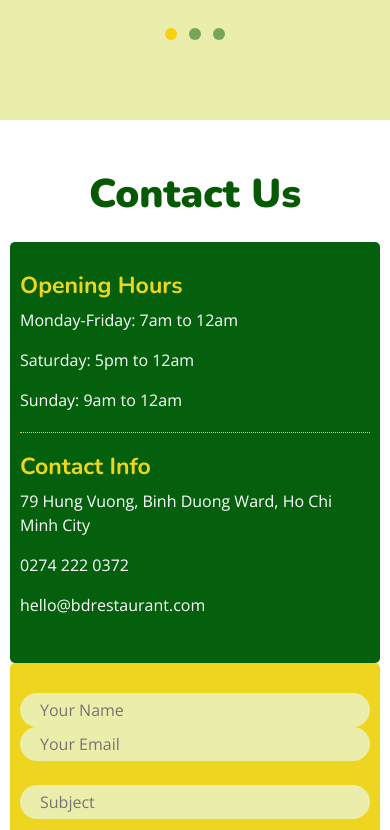
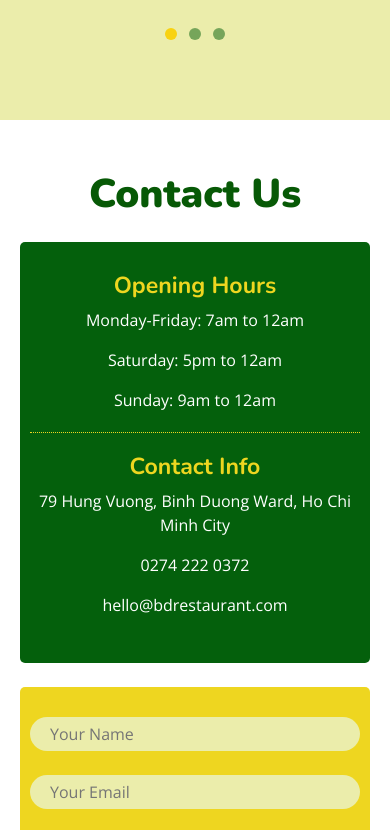
Before and after one commit to leducnhan230/BD-Restaurant, a plain HTML site: page src/index.html in a window 390 px wide. Shown: the part 10261-11091 px from the top of the page. Drawn offline with Linux system fonts and the light colour scheme.

Commit message:
feat(layout): complete contract section for mobile layout

```diff
--- a/src/css/style.css
+++ b/src/css/style.css
@@ -796,4 +796,16 @@ footer .right-bottom button {
         font-size: 30px;
     }
 
+    /* Contact */
+    .contact {
+        padding: 50px 20px;
+    }
+
+    .contact .info {
+        text-align: center;
+    }
+
+    .contact button{
+        width: 100%;
+    }
 }
--- a/src/index.html
+++ b/src/index.html
@@ -489,7 +489,7 @@
                 <!-- Contact -->
                 <section class="contact">
                     <h2 class="text-center mb-4">Contact Us</h2>
-                    <div class="row">
+                    <div class="row gy-4">
                         <div class="col-md-6">
                             <div class="info">
                                 <div class="top-info">
@@ -509,13 +509,13 @@
                         <div class="col-md-6">
                             <div class="form">
                                 <form action="" method="post">
-                                    <div class="row mb-4">
-                                        <div class="col-md-6">
+                                    <div class="row mb-4 gy-4">
+                                        <div class="col-md-6 col-12">
                                             <div class="box">
                                                 <input type="text" name="" id="" placeholder="Your Name">
                                             </div>
                                         </div>
-                                        <div class="col-md-6">
+                                        <div class="col-md-6 col-12">
                                             <input type="text" name="" id="" placeholder="Your Email">
                                         </div>
                                     </div>
```
